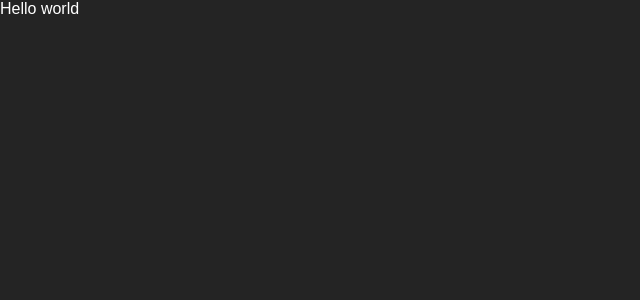
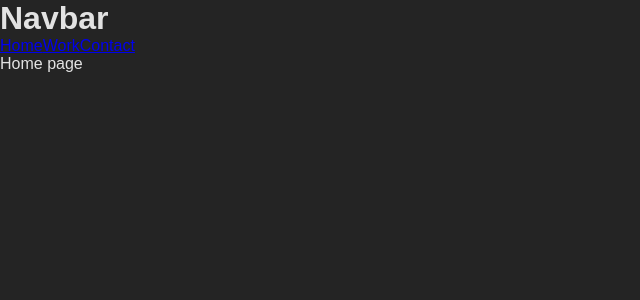
Before and after one commit to wrobit/pw-portfolio, a React (Vite) app: page / in a window 1280 px wide. Shown: the top 300 px of the page, without its empty margins (0-640 px from the left). Built offline with nearby package versions, Linux system fonts and the light colour scheme.

Commit message:
add: routing

```diff
--- a/src/App.tsx
+++ b/src/App.tsx
@@ -1,16 +1,25 @@
 import { theme } from "@utils/theme";
-import styled, { ThemeProvider } from "styled-components";
+import { createBrowserRouter, createRoutesFromElements, Route, RouterProvider } from "react-router-dom";
+import { ThemeProvider } from "styled-components";
+import { Home, Work, Contact, Error, Root } from "./pages";
 
 const App = () => {
+  const router = createBrowserRouter(
+    createRoutesFromElements(
+      <Route path="/" element={<Root />}>
+        <Route index element={<Home />} />
+        <Route path="work" element={<Work />} />
+        <Route path="contact" element={<Contact />} />
+        <Route path="*" element={<Error />} />
+      </Route>
+    )
+  );
+
   return (
     <ThemeProvider theme={theme}>
-      <Paragraph>Hello world</Paragraph>
+      <RouterProvider router={router}></RouterProvider>
     </ThemeProvider>
   );
 };
 
 export default App;
-
-const Paragraph = styled.p`
-  color: ${({ theme }) => theme.colors.white};
-`;
```
